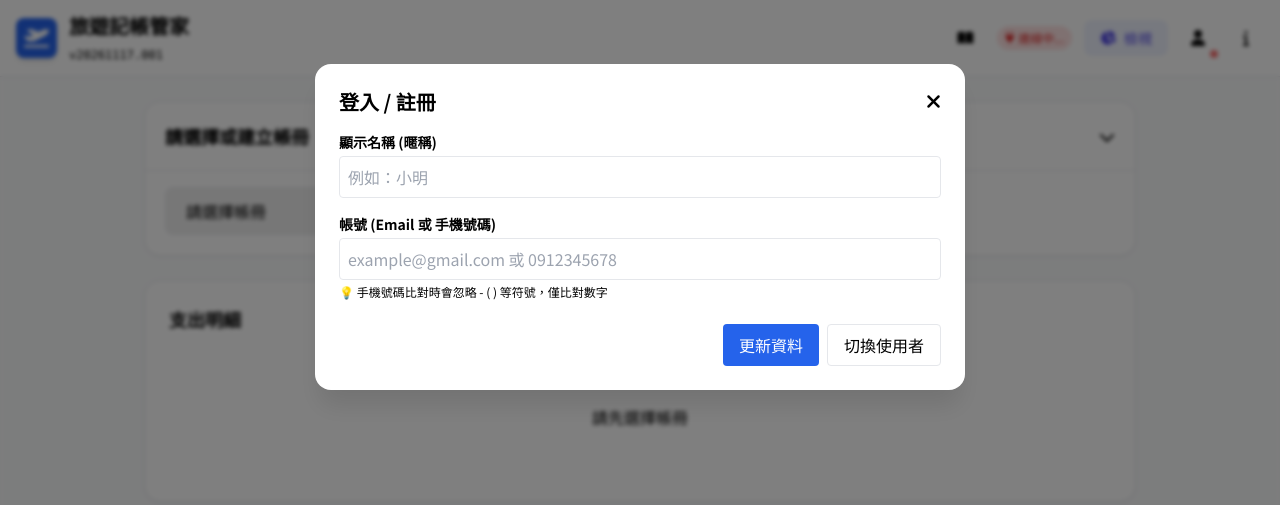
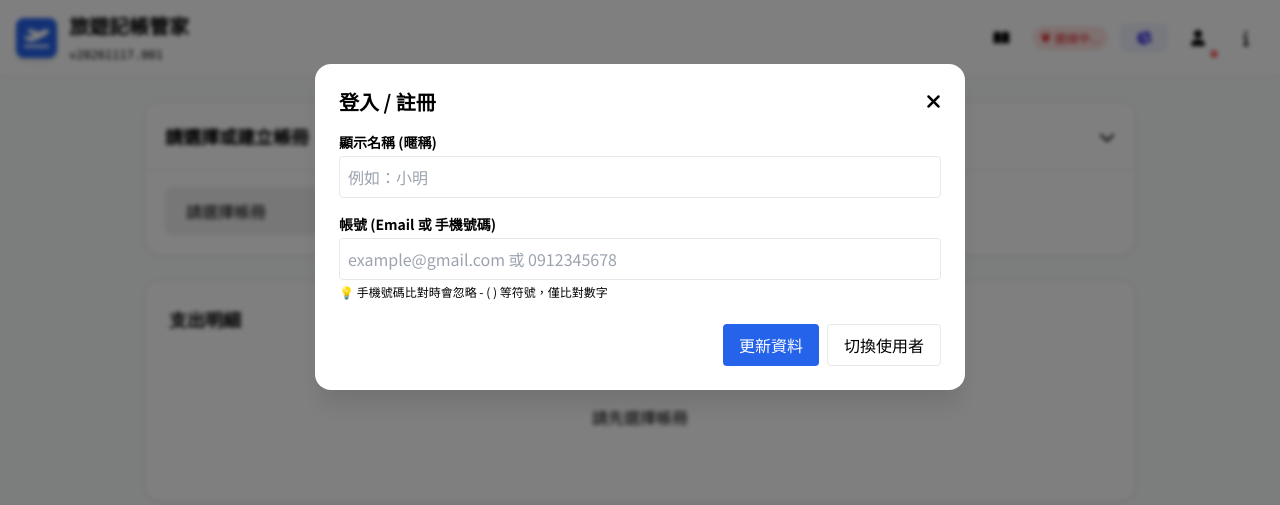
Before and after one commit to jumperhsu/T-E, a plain HTML site: page index.html in a window 1280 px wide. Drawn offline with nearby package versions, Linux system fonts and the light colour scheme; no server answers.

Commit message:
Add files via upload
精簡導航列狀態

```diff
--- a/index.html
+++ b/index.html
@@ -265,7 +265,7 @@
             <div class="flex items-center gap-3">
                 <a href="旅遊收支記帳管家_操作手冊.html" target="_blank" rel="noopener noreferrer" class="bg-slate-100 text-slate-600 px-3 py-2 rounded-lg text-sm font-medium hover:bg-slate-200 transition flex items-center gap-2"><i class="fas fa-book-open"></i></a>
                 <div id="firebaseStatus" class="text-xs px-2 py-1 rounded-full bg-red-100 text-red-600 flex items-center gap-1"><i class="fas fa-plug"></i> <span>連線中...</span></div>
-                <button id="viewStatsBtn" class="bg-indigo-50 text-indigo-600 px-4 py-2 rounded-lg text-sm font-medium hover:bg-indigo-100 transition flex items-center gap-2"><i class="fas fa-chart-pie"></i> 檢視</button>
+                <button id="viewStatsBtn" class="bg-indigo-50 text-indigo-600 px-4 py-2 rounded-lg text-sm font-medium hover:bg-indigo-100 transition flex items-center gap-2"><i class="fas fa-chart-pie"></i></button>
                 <div id="userBtn" class="w-9 h-9 flex items-center justify-center rounded-full cursor-pointer bg-slate-100 relative"><i class="fas fa-user"></i><div id="userStatusDot" class="absolute -bottom-1 -right-1 w-3 h-3 bg-red-400 rounded-full border-2 border-white"></div></div>
                 <div id="aboutBtn" class="w-9 h-9 flex items-center justify-center rounded-full cursor-pointer bg-slate-100"><i class="fas fa-info"></i></div>
             </div>
```
